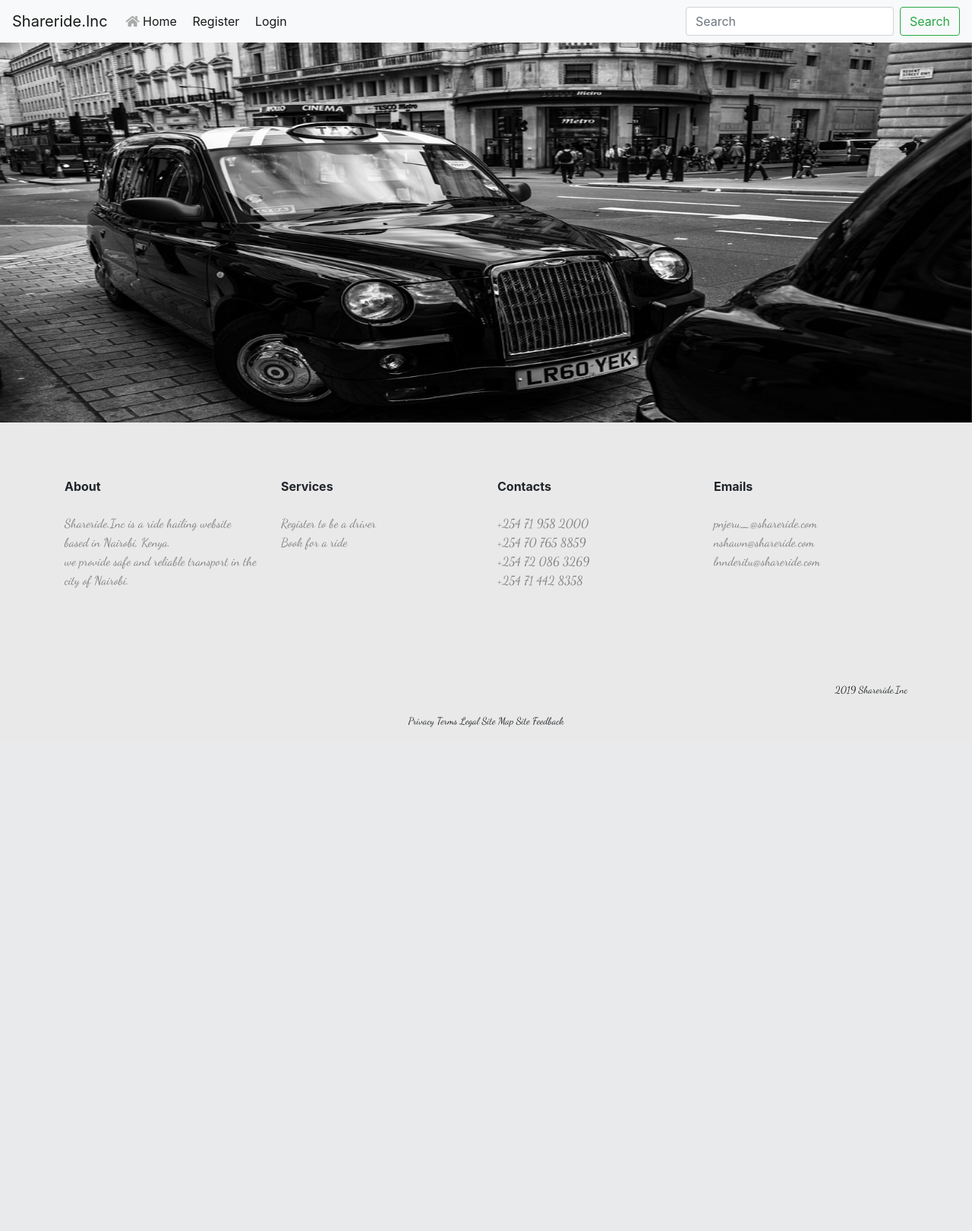
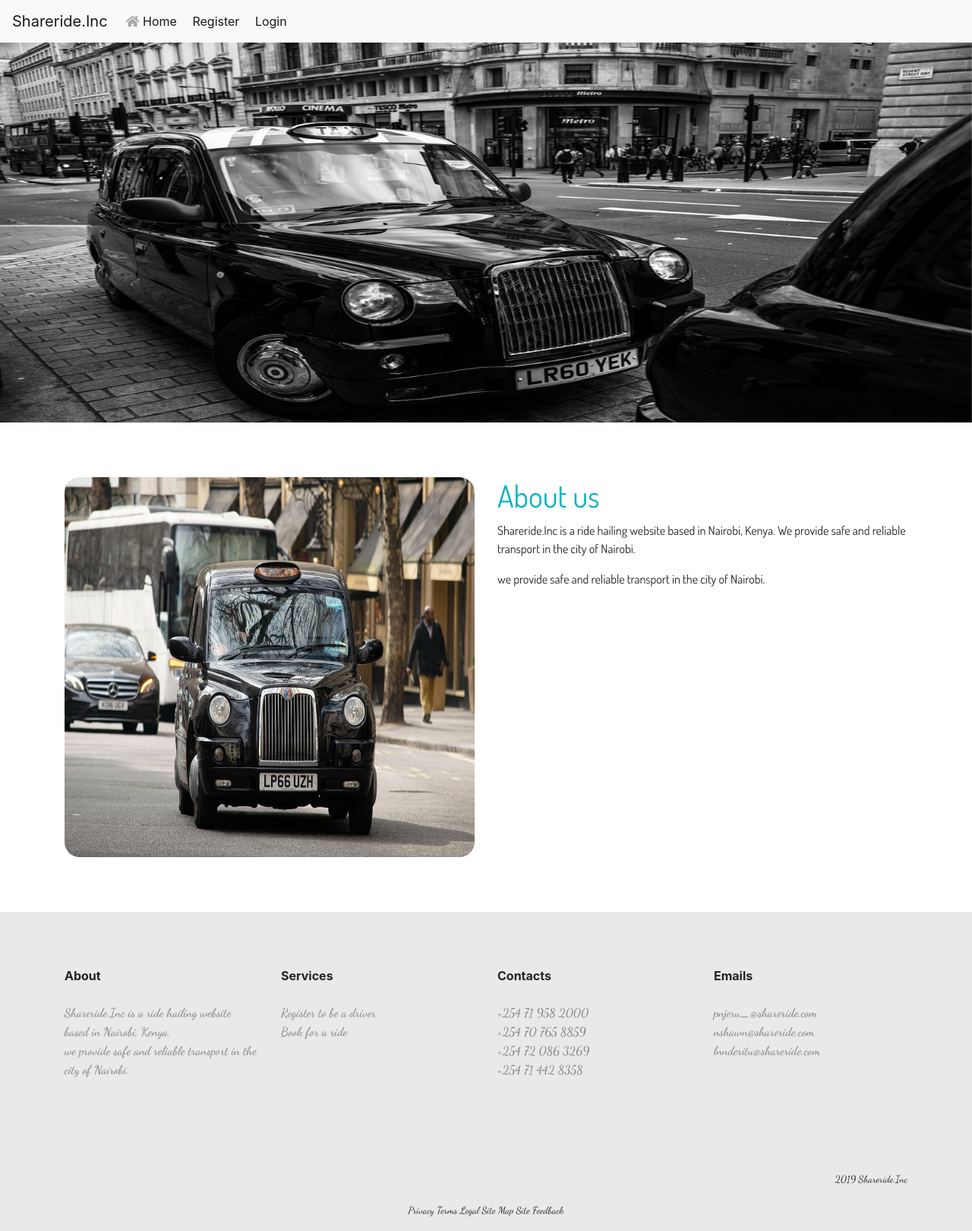
Before and after one commit to shanywam/Shareride.Inc, a PHP site: page / in a window 1280 px wide. Shown: the whole page at 76% size. Before the commit the page ends 957 px from the top, so only its background shows below. Run offline with PHP 8.4, Linux system fonts and the light colour scheme; some libraries are stand-ins or nearby versions.

Commit message:
changes made on the nav bar and additional content done

```diff
--- a/index.php
+++ b/index.php
@@ -1,7 +1,7 @@
 <!DOCTYPE html>
 <html>
 <head>
-    <link rel="stylesheet" href ="./css/bootstrap.min.css"/>
+    <link rel="stylesheet" href ="/css/bootstrap.min.css"/>
     <script src="../https://code.jquery.com/jquery-3.3.1.slim.min.js" integrity="sha384-q8i/X+965DzO0rT7abK41JStQIAqVgRVzpbzo5smXKp4YfRvH+8abtTE1Pi6jizo" crossorigin="anonymous"></script>
     <script src="../https://cdnjs.cloudflare.com/ajax/libs/popper.js/1.14.7/umd/popper.min.js" integrity="sha384-UO2eT0CpHqdSJQ6hJty5KVphtPhzWj9WO1clHTMGa3JDZwrnQq4sF86dIHNDz0W1" crossorigin="anonymous"></script>
     <script src ="./js/bootstrap.min.js"></script>
@@ -18,6 +18,7 @@
     </button>
 
     <div id="main-header-nav" class="collapse navbar-collapse">
+
         <ul id="menu-main-nav" class="nav navbar-nav main-nav underlined weight-light">
             <li class="nav-item active">
                 <a class="nav-link" href="index.php"><i style ="color:darkgrey ;"class="fa fa-home"></i> Home <span class="sr-only">(current)</span></a>
@@ -30,17 +31,7 @@
             </li>
         </ul>
 
-    </div>
 
-    <div id="ra_header_container_5ca64c7c3a2e8" class="modules-container ra_header_container_5ca64c7c3a2e8  vc_custom_1528890373974"></div>
-    <script type="text/javascript">(function($) {$("head").append("<style>.rella-row-shadowbox-5ca64c7c34b20{-webkit-box-shadow:;-moz-box-shadow:;box-shadow:;}</style>");})(jQuery);</script>
-
-
-
-    <form class="form-inline my-2 my-lg-0">
-            <input class="form-control mr-sm-2" type="search" placeholder="Search" aria-label="Search">
-            <button class="btn btn-outline-success my-2 my-sm-0" type="submit">Search</button>
-        </form>
     </div>
 </nav>
 <div id="carouselExampleIndicators" class="carousel slide" data-ride="carousel">
@@ -52,6 +43,35 @@
 
     </div>
 </div>
+
+<br><br><br>
+
+<div class="container">
+    <div class="row">
+        <div class="col">
+            <div id="carouselExampleIndicators" class="carousel slide" data-ride="carousel">
+                <div class="carousel-inner">
+                    <div class="carousel-item active">
+                        <img src="/image/cab11.jpg" class="d-block w-100" alt="..." style="height:500px;width:50%;color:rgba(255,255,255,1);border-radius:20px ">
+                    </div>
+
+                </div>
+            </div>
+        </div>
+        <div class="col">
+            <h1><span style="color: #00b6bd;font-family: 'Dosis', sans-serif;">About us </span></h1>
+
+            <p><span style="font-weight: 400;font-family: 'Dosis', sans-serif;">Shareride.Inc is a ride hailing website based in Nairobi, Kenya. We provide safe and reliable transport in the city of Nairobi.</span></p>
+            <p><span style="font-weight: 400;font-family: 'Dosis', sans-serif;">we provide safe and reliable transport in the city of Nairobi.</span></p>
+
+
+
+        </div>
+    </div>
+</div>
+
+<br><br><br>
+
 <div>
 
     <div style="background-color:rgba(211,211,211,0.5);">
```
